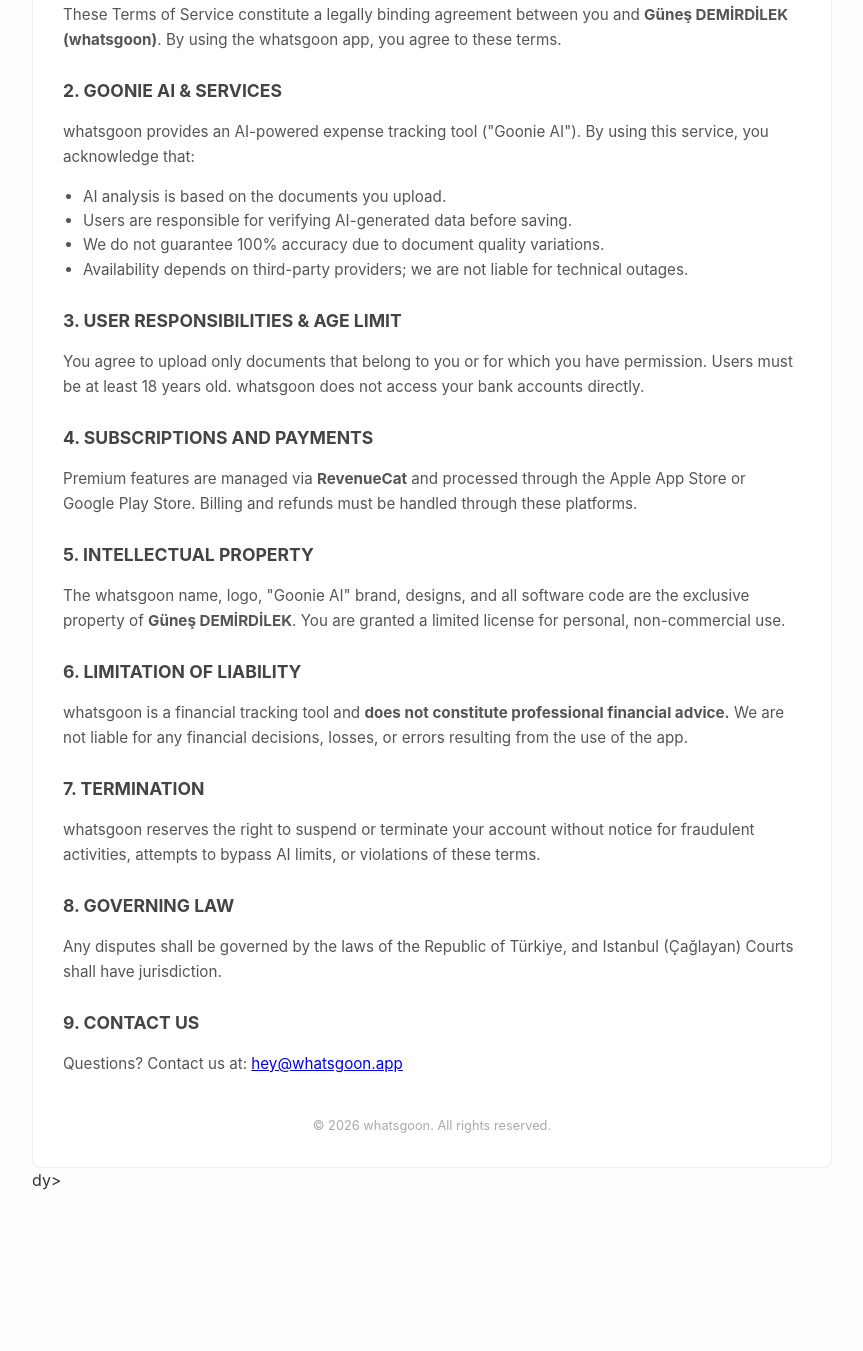
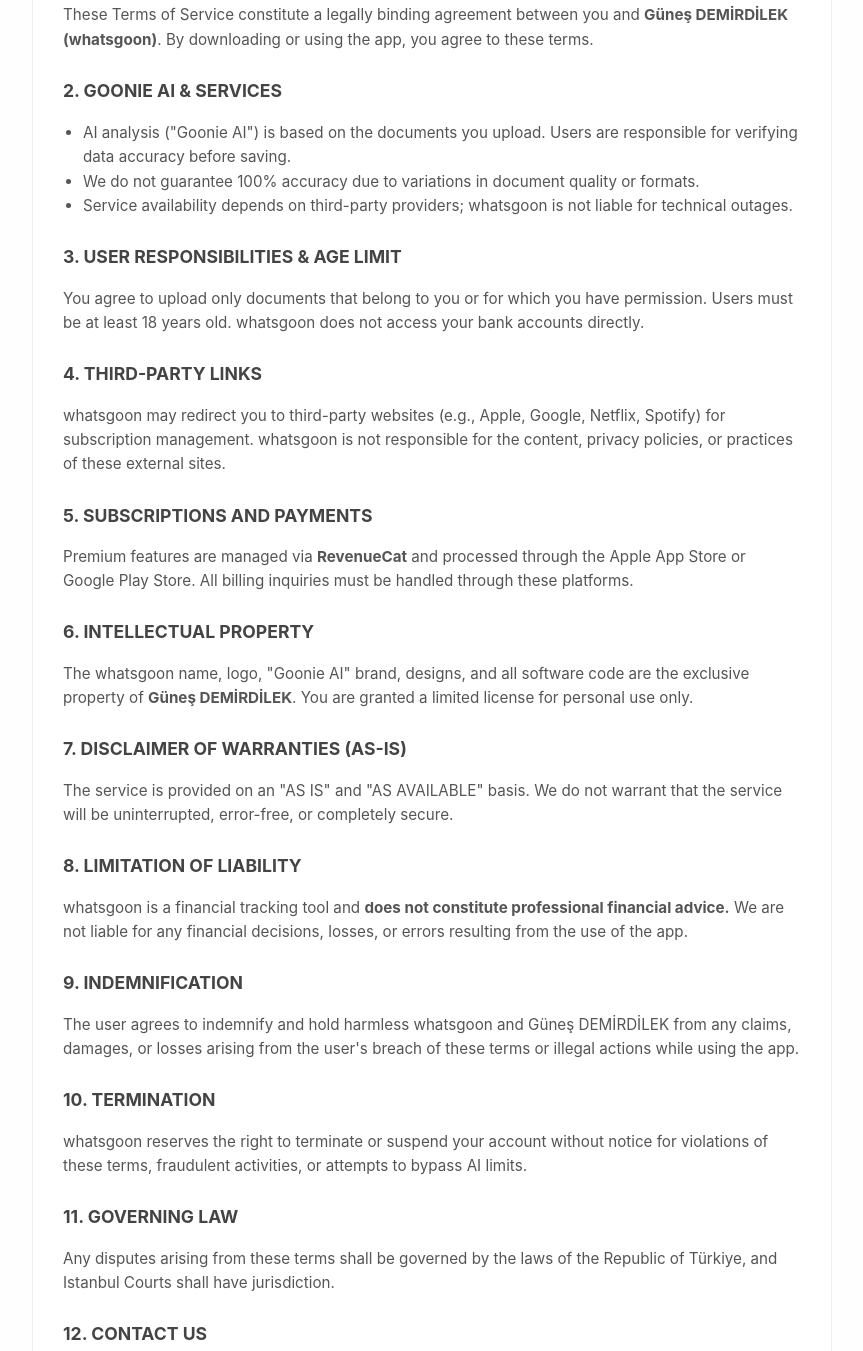
Before and after one commit to gunesdemirdilek/whatsgoon-website, a website built with Vite: page terms.html in a window 1280 px wide. Shown: the part 257-1608 px from the top of the page, without its empty margins (208-1071 px from the left). Before the commit the page ends 1491 px from the top, so only its background shows below. Built offline with nearby package versions, Linux system fonts and the light colour scheme.

Commit message:
docs: finalize terms of service updates

```diff
--- a/terms.html
+++ b/terms.html
@@ -54,7 +54,63 @@
             color: #aaa;
         }
     </style>
-</head>
+    <!DOCTYPE html>
+    <html lang="en">
+
+    <head>
+        <meta charset="UTF-8">
+        <meta name="viewport" content="width=device-width, initial-scale=1.0">
+        <title>Terms of Service - whatsgoon</title>
+        <style>
+            body {
+                font-family: -apple-system, system-ui, sans-serif;
+                line-height: 1.6;
+                color: #333;
+                max-width: 800px;
+                margin: 0 auto;
+                padding: 40px 20px;
+                background: #fefefe;
+            }
+
+            .card {
+                background: #fff;
+                padding: 30px;
+                border-radius: 8px;
+                border: 1px solid #eee;
+            }
+
+            h1 {
+                font-size: 1.8rem;
+                color: #000;
+                border-bottom: 2px solid #007AFF;
+                padding-bottom: 10px;
+            }
+
+            h2 {
+                font-size: 1.1rem;
+                color: #444;
+                margin-top: 25px;
+                text-transform: uppercase;
+            }
+
+            p,
+            li {
+                font-size: 0.95rem;
+                color: #555;
+            }
+
+            ul {
+                padding-left: 20px;
+            }
+
+            .footer {
+                margin-top: 40px;
+                text-align: center;
+                font-size: 0.8rem;
+                color: #aaa;
+            }
+        </style>
+    </head>
 
 <body>
     <div class="card">
@@ -63,46 +119,57 @@
 
         <h2>1. Acceptance of Terms</h2>
         <p>These Terms of Service constitute a legally binding agreement between you and <strong>Güneş DEMİRDİLEK
-                (whatsgoon)</strong>. By using the whatsgoon app, you agree to these terms.</p>
+                (whatsgoon)</strong>. By downloading or using the app, you agree to these terms.</p>
 
         <h2>2. Goonie AI & Services</h2>
-        <p>whatsgoon provides an AI-powered expense tracking tool ("Goonie AI"). By using this service, you acknowledge
-            that:</p>
         <ul>
-            <li>AI analysis is based on the documents you upload.</li>
-            <li>Users are responsible for verifying AI-generated data before saving.</li>
-            <li>We do not guarantee 100% accuracy due to document quality variations.</li>
-            <li>Availability depends on third-party providers; we are not liable for technical outages.</li>
+            <li>AI analysis ("Goonie AI") is based on the documents you upload. Users are responsible for verifying data
+                accuracy before saving.</li>
+            <li>We do not guarantee 100% accuracy due to variations in document quality or formats.</li>
+            <li>Service availability depends on third-party providers; whatsgoon is not liable for technical outages.
+            </li>
         </ul>
 
         <h2>3. User Responsibilities & Age Limit</h2>
         <p>You agree to upload only documents that belong to you or for which you have permission. Users must be at
             least 18 years old. whatsgoon does not access your bank accounts directly.</p>
 
-        <h2>4. Subscriptions and Payments</h2>
+        <h2>4. Third-Party Links</h2>
+        <p>whatsgoon may redirect you to third-party websites (e.g., Apple, Google, Netflix, Spotify) for subscription
+            management. whatsgoon is not responsible for the content, privacy policies, or practices of these external
+            sites.</p>
+
+        <h2>5. Subscriptions and Payments</h2>
         <p>Premium features are managed via <strong>RevenueCat</strong> and processed through the Apple App Store or
-            Google Play Store. Billing and refunds must be handled through these platforms.</p>
+            Google Play Store. All billing inquiries must be handled through these platforms.</p>
 
-        <h2>5. Intellectual Property</h2>
+        <h2>6. Intellectual Property</h2>
         <p>The whatsgoon name, logo, "Goonie AI" brand, designs, and all software code are the exclusive property of
-            <strong>Güneş DEMİRDİLEK</strong>. You are granted a limited license for personal, non-commercial use.
-        </p>
+            <strong>Güneş DEMİRDİLEK</strong>. You are granted a limited license for personal use only.</p>
 
-        <h2>6. Limitation of Liability</h2>
+        <h2>7. Disclaimer of Warranties (As-Is)</h2>
+        <p>The service is provided on an "AS IS" and "AS AVAILABLE" basis. We do not warrant that the service will be
+            uninterrupted, error-free, or completely secure.</p>
+
+        <h2>8. Limitation of Liability</h2>
         <p>whatsgoon is a financial tracking tool and <strong>does not constitute professional financial
                 advice.</strong> We are not liable for any financial decisions, losses, or errors resulting from the use
             of the app.</p>
 
-        <h2>7. Termination</h2>
-        <p>whatsgoon reserves the right to suspend or terminate your account without notice for fraudulent activities,
-            attempts to bypass AI limits, or violations of these terms.</p>
+        <h2>9. Indemnification</h2>
+        <p>The user agrees to indemnify and hold harmless whatsgoon and Güneş DEMİRDİLEK from any claims, damages, or
+            losses arising from the user's breach of these terms or illegal actions while using the app.</p>
 
-        <h2>8. Governing Law</h2>
-        <p>Any disputes shall be governed by the laws of the Republic of Türkiye, and Istanbul (Çağlayan) Courts shall
-            have jurisdiction.</p>
+        <h2>10. Termination</h2>
+        <p>whatsgoon reserves the right to terminate or suspend your account without notice for violations of these
+            terms, fraudulent activities, or attempts to bypass AI limits.</p>
 
-        <h2>9. Contact Us</h2>
-        <p>Questions? Contact us at: <a href="mailto:hey@whatsgoon.app">hey@whatsgoon.app</a></p>
+        <h2>11. Governing Law</h2>
+        <p>Any disputes arising from these terms shall be governed by the laws of the Republic of Türkiye, and Istanbul
+            Courts shall have jurisdiction.</p>
+
+        <h2>12. Contact Us</h2>
+        <p>Questions? Reach out to: <a href="mailto:hey@whatsgoon.app">hey@whatsgoon.app</a></p>
 
         <div class="footer">
             &copy; 2026 whatsgoon. All rights reserved.
```
Also changed, not shown: tr_terms.html (+82 -14 lines).
